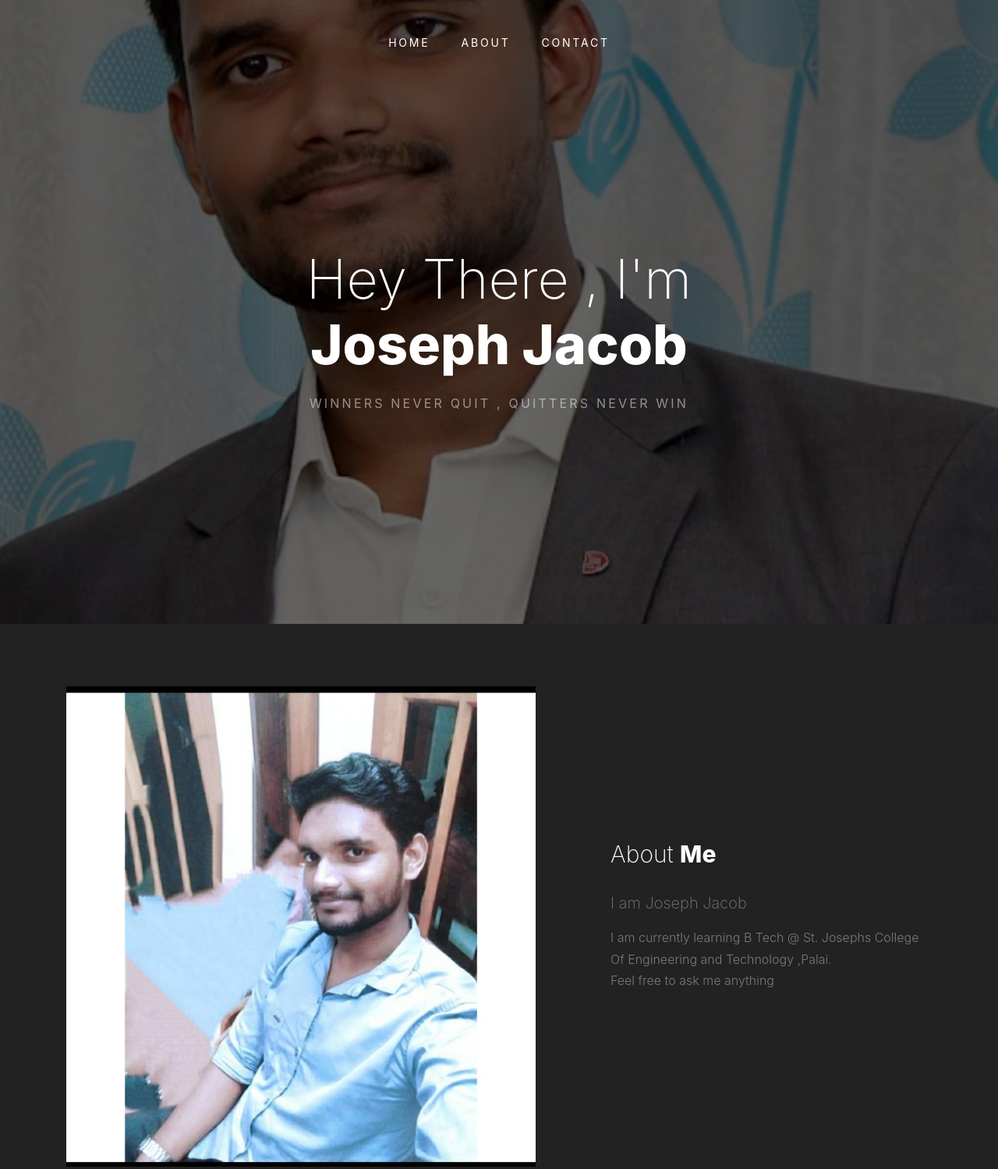
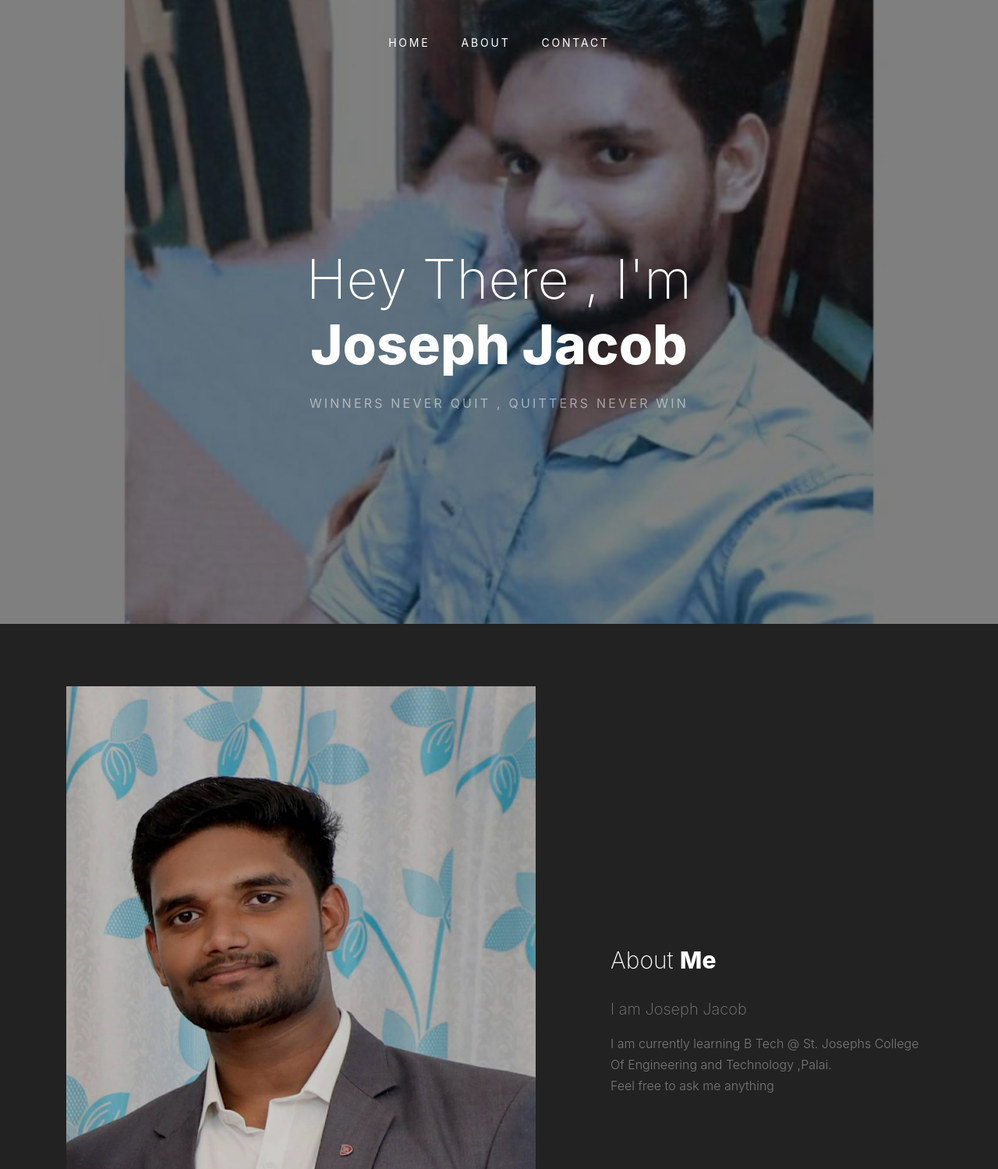
Before and after one commit to joseph-jacob/personalPortfolio, a plain HTML site: page index.html in a window 1280 px wide. Shown: the top 1499 px of the page at 78% size. Drawn offline with nearby package versions, Linux system fonts and the light colour scheme; files whose address does not match are found by name.

Commit message:
Update index.html

```diff
--- a/index.html
+++ b/index.html
@@ -40,7 +40,7 @@
 
 
 
-	<section class="site-hero" style="background-image: url(images/Joseph_5.jpeg);" id="section-home" data-stellar-background-ratio="0.5">
+	<section class="site-hero" style="background-image: url(images/Joseph_1.jpeg);" id="section-home" data-stellar-background-ratio="0.5">
 		<div class="container">
 			<div class="row intro-text align-items-center justify-content-center">
 				<div class="col-md-10 text-center pt-5">
@@ -67,7 +67,7 @@
 		<div class="container">
 			<div class="row mb-5 align-items-center">
 				<div class="col-lg-7 pr-lg-5 mb-5 mb-lg-0">
-					<img src="images/Joseph_1.jpeg" alt="Image placeholder" class="img-fluid">
+					<img src="images/Joseph_5.jpeg" alt="Image placeholder" class="img-fluid">
 				</div>
 				<div class="col-lg-5 pl-lg-5">
 					<div class="section-heading">
```
